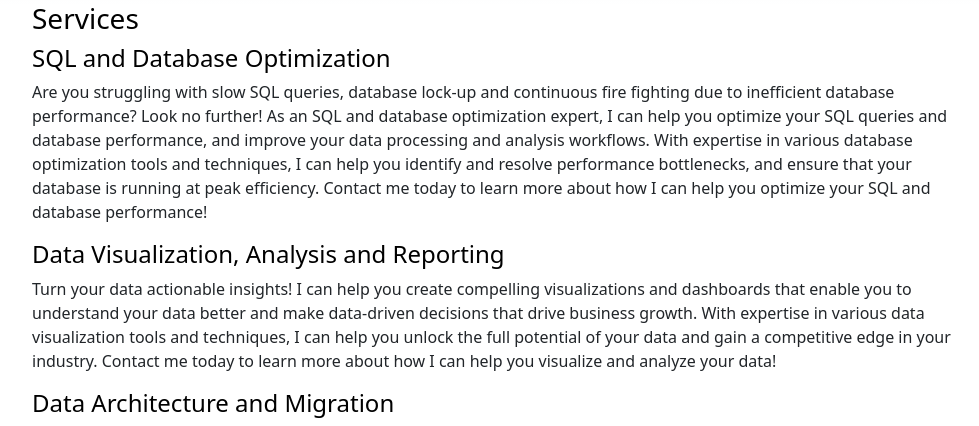
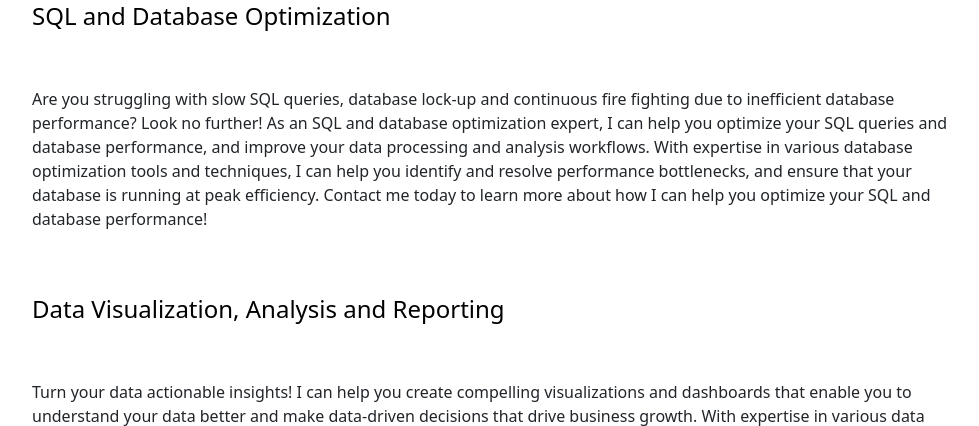
Before and after one commit to Tutuldot/azesite, a Flask app: page /services in a window 1280 px wide. Shown: the part 95-521 px from the top of the page, without its empty margins (140-1119 px from the left). Run offline with Flask 3, Linux system fonts and the light colour scheme; some libraries are stand-ins or nearby versions.

Commit message:
fix services

```diff
--- a/app/templates/services.html
+++ b/app/templates/services.html
@@ -6,29 +6,29 @@ Services
 
 {% block content %}
 
-<h3 class="display-8 fw-normal text-body-emphasis">Services</h3>
+
 
 <h4 class="display-8 fw-normal text-body-emphasis">SQL and Database Optimization</h4>
-
+</br></br>
 <p>
     Are you struggling with slow SQL queries, database lock-up and continuous fire fighting due to  inefficient database performance? Look no further! As an SQL and database optimization expert, I can help you optimize your SQL queries and database performance, and improve your data processing and analysis workflows. With expertise in various database optimization tools and techniques, I can help you identify and resolve performance bottlenecks, and ensure that your database is running at peak efficiency. Contact me today to learn more about how I can help you optimize your SQL and database performance!
 </p>
-
+</br></br>
 <h4 class="display-8 fw-normal text-body-emphasis">Data Visualization, Analysis and Reporting</h4>
-
+</br></br>
 <p>
     Turn your data actionable insights!  I can help you create compelling visualizations and dashboards that enable you to understand your data better and make data-driven decisions that drive business growth. With expertise in various data visualization tools and techniques, I can help you unlock the full potential of your data and gain a competitive edge in your industry. Contact me today to learn more about how I can help you visualize and analyze your data!
 
 </p>
-
+</br></br>
 
 <h4 class="display-8 fw-normal text-body-emphasis">Data Architecture and Migration </h4>
-
+</br></br>
 <p>
     Are you looking for a data expert who can help you design, build, and maintain data pipelines, architectures, and migration workflows? Look no further! As a data pipeline, architecture, and migration expert, I can help you streamline your data processing and analysis workflows, design a data architecture that can support your business requirements, and migrate your data to a new platform with minimal downtime and data loss. With expertise in various data processing and migration tools and techniques, I can help you unlock the full potential of your data and gain a competitive edge in your industry. Contact me today to learn more about how I can help you with your data needs!
 
 </p>
-
+</br></br>
 
 
 {% endblock %}
```
